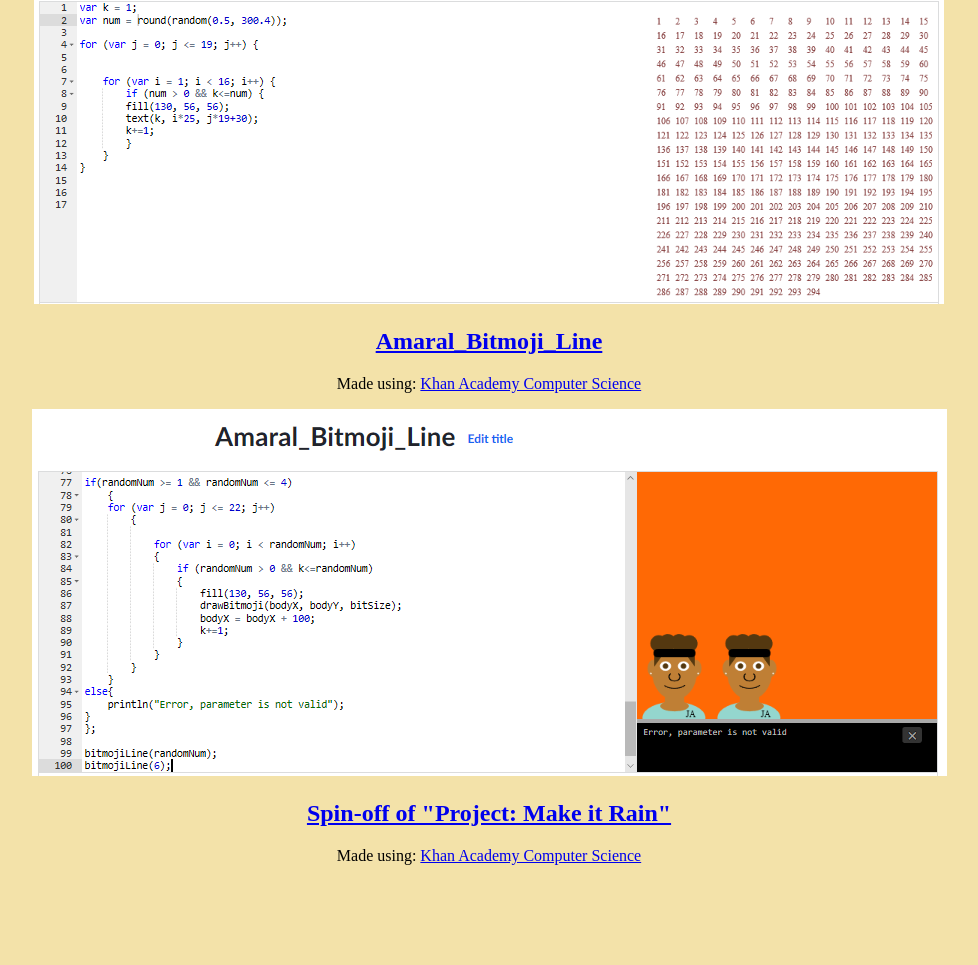
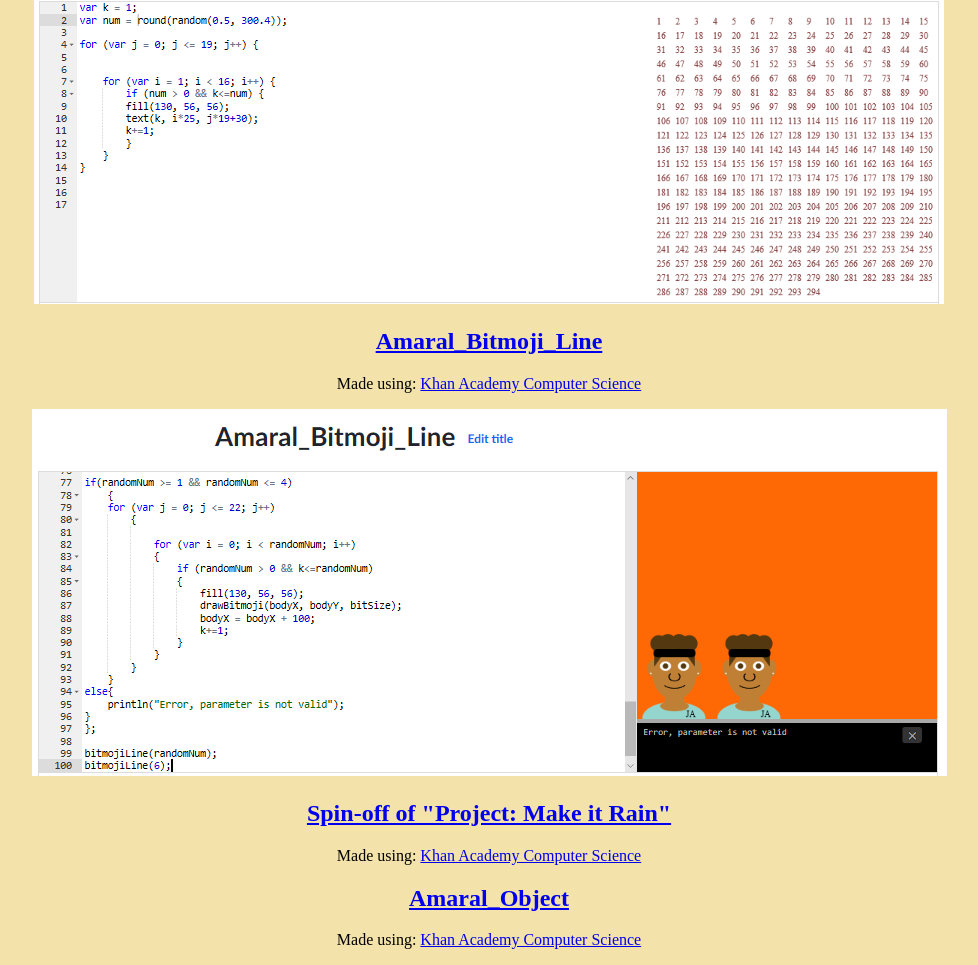
Before and after one commit to Jamaral37/Jamaral37.github.io, a plain HTML site: page javascript.html in a window 1280 px wide. Shown: the part 1649-2614 px from the top of the page, without its empty margins (151-1129 px from the left). Before the commit the page ends 2530 px from the top, so only its background shows below. Drawn offline with Linux system fonts and the light colour scheme; a script that the page names is missing.

Commit message:
Update javascript.html

```diff
--- a/javascript.html
+++ b/javascript.html
@@ -41,6 +41,7 @@ All of the javascripts created throughout the semester will be posted here
     <div><h2><a href="https://www.khanacademy.org/computer-programming/amaral_bitmoji_line/6509093091508224">Amaral_Bitmoji_Line</a></h2><script src="https://www.khanacademy.org/computer-programming/amaral_bitmoji_line/6509093091508224/embed.js?editor=yes&buttons=yes&author=yes&embed=yes"></script><p>Made using: <a href="http://www.khanacademy.org/computer-programming">Khan Academy Computer Science</a></p></div>
     <div><img src="bitmojiLine.png"></div>
     <div><h2><a href="https://www.khanacademy.org/computer-programming/spin-off-of-project-make-it-rain/4521751847862272">Spin-off of "Project: Make it Rain"</a></h2><script src="https://www.khanacademy.org/computer-programming/spin-off-of-project-make-it-rain/4521751847862272/embed.js?editor=yes&buttons=yes&author=yes&embed=yes"></script><p>Made using: <a href="http://www.khanacademy.org/computer-programming">Khan Academy Computer Science</a></p></div>
+    <div><h2><a href="https://www.khanacademy.org/computer-programming/amaral_object/6404481891139584">Amaral_Object</a></h2><script src="https://www.khanacademy.org/computer-programming/amaral_object/6404481891139584/embed.js?editor=yes&buttons=yes&author=yes&embed=yes"></script><p>Made using: <a href="http://www.khanacademy.org/computer-programming">Khan Academy Computer Science</a></p></div>
         </center>
     </body>
 </html>
```
